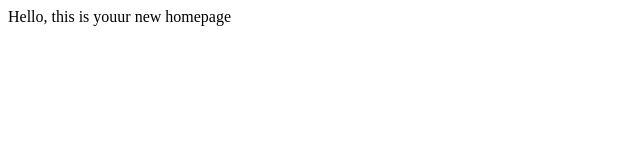
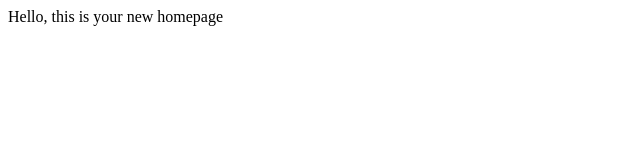
Before and after one commit to OfirYaron/keren-home-page, a plain HTML site: page index.html in a window 1280 px wide. Shown: the full height of the page, 0-640 px from the left. Drawn offline with Linux system fonts and the light colour scheme.

Commit message:
Update index.html

```diff
--- a/index.html
+++ b/index.html
@@ -2,6 +2,6 @@
 	<header>
 	</header>
 	<body>
-		Hello, this is youur new homepage
+		Hello, this is your new homepage
 	</body>
 </html>
```
